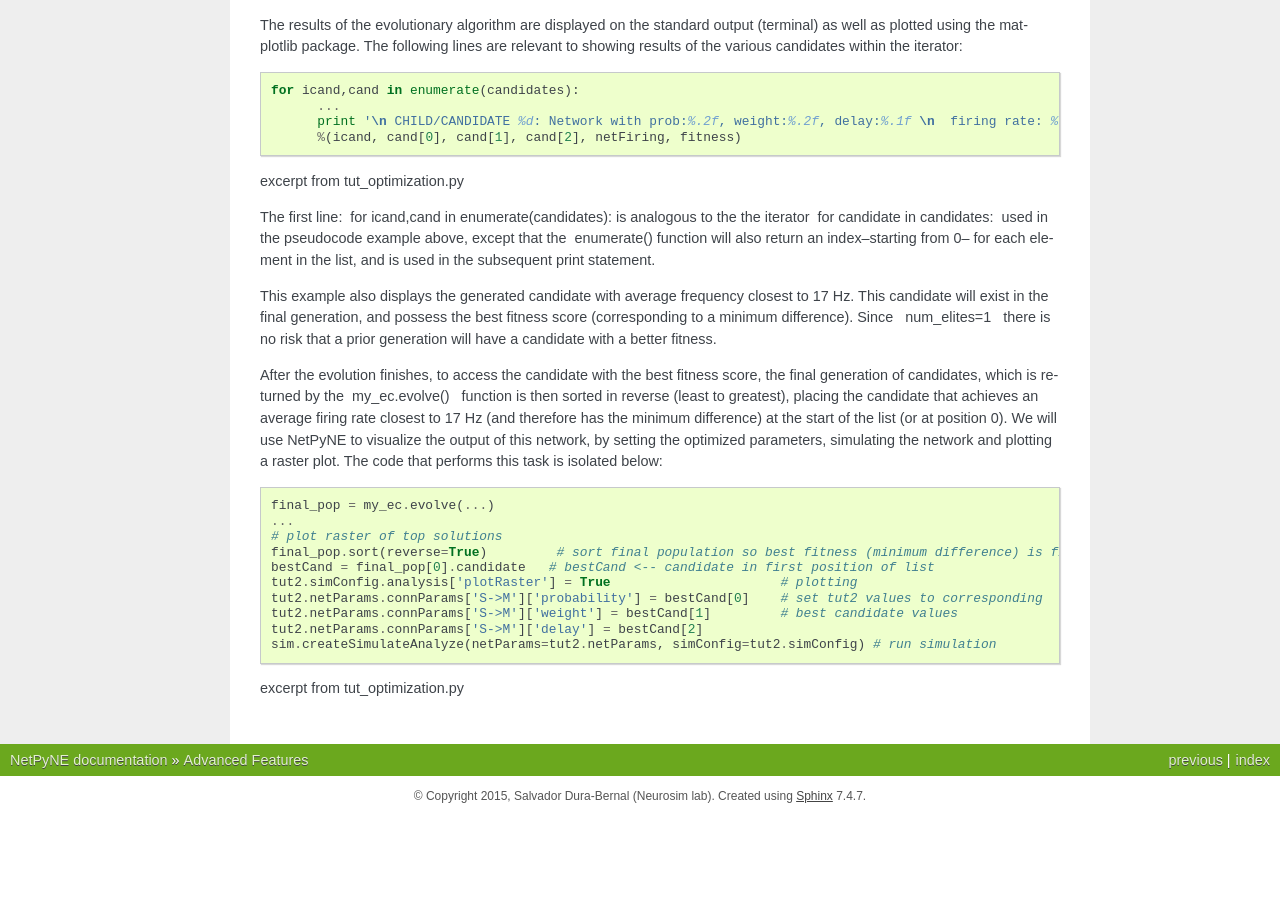
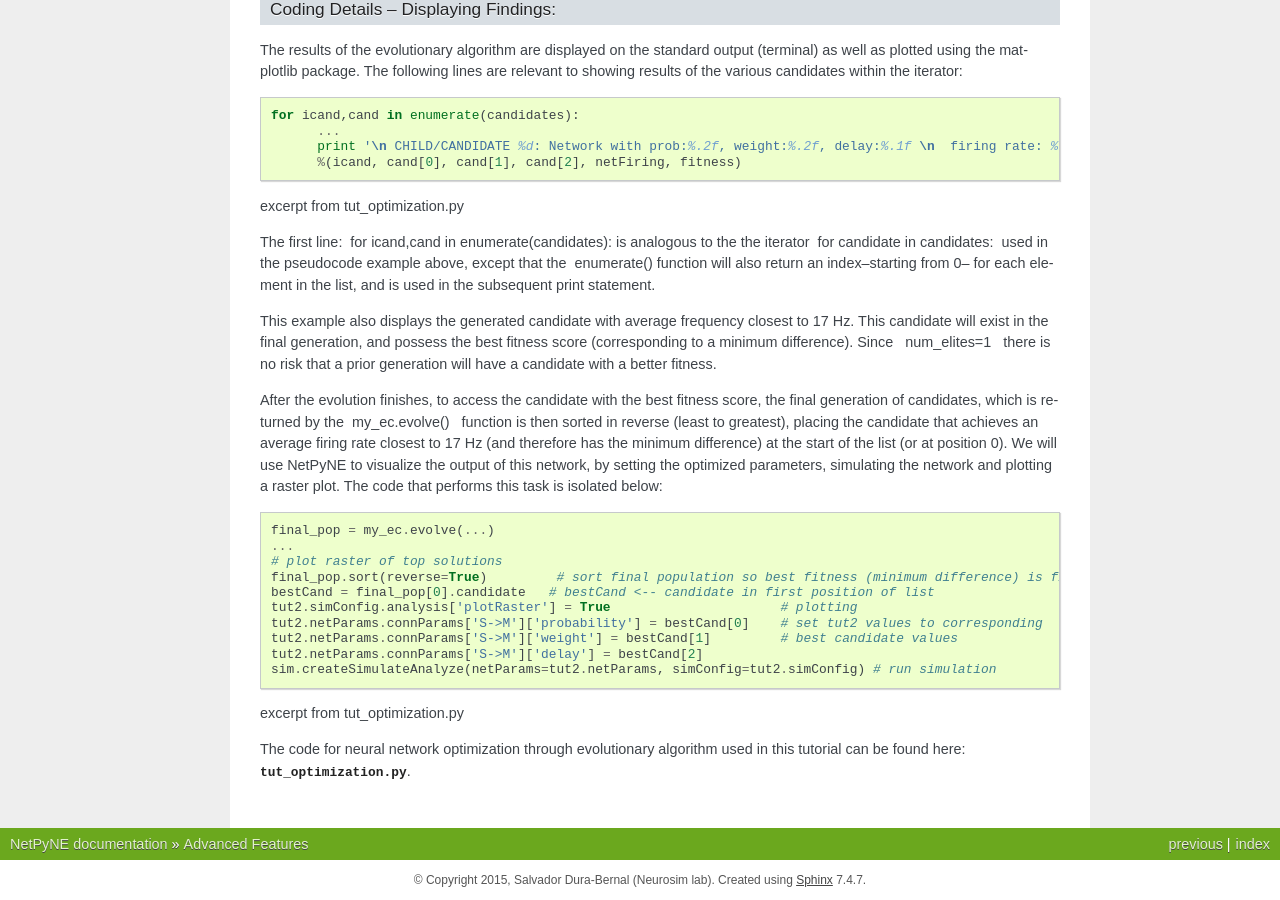
Before and after one commit to suny-downstate-medical-center/netpyne, a Sphinx documentation site: the page built from doc/source/advanced.rst, in a window 1280 px wide and 900 px high, scrolled down 9722 px. Built offline with Sphinx 7.4.7, drawn with Linux system fonts in a browser that asks for light colours; before the commit the page ends 10538 px from its top, so only the background shows below that; some of the changed text lies outside the part shown.

Commit message:
final tweaks to advanced.rst

```diff
--- a/doc/source/advanced.rst
+++ b/doc/source/advanced.rst
@@ -255,7 +255,7 @@
 excerpt from tut2.py
 
 Additional Background Reading:
-
+^^^^^^^^^^^^^^^^^^^^^^^^^^^^^^
 `A description of the
 algorithm <https://www.google.com/url?q=https://en.wikipedia.org/wiki/Evolutionary_algorithm&sa=D&ust=1498757041056000&usg=AFQjCNH6OIVTnmce_hlIexUok_PoJcZomA>`__\  methodology
 that will be used to optimize the simple neural network in this example.
@@ -688,6 +688,8 @@
 
 excerpt from tut\_optimization.py
 
+The code for neural network optimization through evolutionary algorithm used in this tutorial can be found here: :download:`tut_optimization.py <code/tut_optimization.py>`.
+
 
 .. Cell density and connectivity as a function of cell location
 .. ------------------------------------------------------------
```
